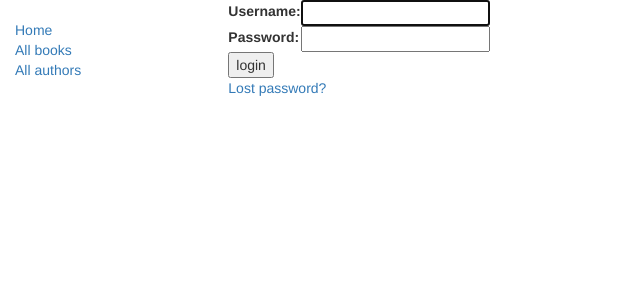
After one commit to aefe2/OOP_first_week, a Django app: page /accounts/login/ in a window 1280 px wide. The commit adds this page. Shown: the top 300 px of the page, without its empty margins (0-640 px from the left). Run offline with Django 3.2, Linux system fonts and the light colour scheme; some libraries are stand-ins or nearby versions.

Commit message:
Created login.html, views.py - created num of visits

```diff
--- a/locallibrary/locallibrary/catalog/templates/index.html
+++ b/locallibrary/locallibrary/catalog/templates/index.html
@@ -1,6 +1,6 @@
 {% extends "base_generic.html" %}
 {% block content %}
-{% block title %}<title>Главная</title>{% endblock %}
+{% block title %}<title>Home</title>{% endblock %}
 <h1>Local Library Home</h1>
 
   <p>Welcome to <em>LocalLibrary</em>, a very basic Django website developed as a tutorial example on the Mozilla Developer Network.</p>
@@ -15,5 +15,6 @@
     <li><strong>Authors:</strong> {{ num_authors }}</li>
     <li><strong>Genres:</strong> {{ num_genres }}</li>
   </ul>
+  <p>You have visited this page {{ num_visits }}{% if num_visits == 1 %} time{% else %} times{% endif %}.</p>
 
 {% endblock %}
--- a/locallibrary/locallibrary/locallibrary/settings.py
+++ b/locallibrary/locallibrary/locallibrary/settings.py
@@ -53,7 +53,7 @@ ROOT_URLCONF = 'locallibrary.urls'
 TEMPLATES = [
     {
         'BACKEND': 'django.template.backends.django.DjangoTemplates',
-        'DIRS': [],
+        'DIRS': [os.path.join(BASE_DIR, 'templates')],
         'APP_DIRS': True,
         'OPTIONS': {
             'context_processors': [
--- a/locallibrary/locallibrary/locallibrary/urls.py
+++ b/locallibrary/locallibrary/locallibrary/urls.py
@@ -33,3 +33,7 @@ urlpatterns += [
 ]
 
 urlpatterns += static(settings.STATIC_URL, document_root=settings.STATIC_ROOT)
+
+urlpatterns += [
+    path('accounts/', include('django.contrib.auth.urls')),
+]
--- /dev/null
+++ b/locallibrary/locallibrary/templates/registration/login.html
@@ -0,0 +1,40 @@
+{% extends "base_generic.html" %}
+
+{% block content %}
+
+{% if form.errors %}
+  <p>Your username and password didn't match. Please try again.</p>
+{% endif %}
+
+{% if next %}
+  {% if user.is_authenticated %}
+    <p>Your account doesn't have access to this page. To proceed,
+    please login with an account that has access.</p>
+  {% else %}
+    <p>Please login to see this page.</p>
+  {% endif %}
+{% endif %}
+
+<form method="post" action="{% url 'login' %}">
+{% csrf_token %}
+<table>
+
+<tr>
+  <td>{{ form.username.label_tag }}</td>
+  <td>{{ form.username }}</td>
+</tr>
+
+<tr>
+  <td>{{ form.password.label_tag }}</td>
+  <td>{{ form.password }}</td>
+</tr>
+</table>
+
+<input type="submit" value="login" />
+<input type="hidden" name="next" value="{{ next }}" />
+</form>
+
+{# Assumes you setup the password_reset view in your URLconf #}
+<p><a href="{% url 'password_reset' %}">Lost password?</a></p>
+
+{% endblock %}
```
Also changed, not shown: locallibrary/locallibrary/catalog/views.py (+6 -3 lines), locallibrary/locallibrary/catalog/static/css/styles.css (line endings or trailing spaces), locallibrary/locallibrary/db.sqlite3.
